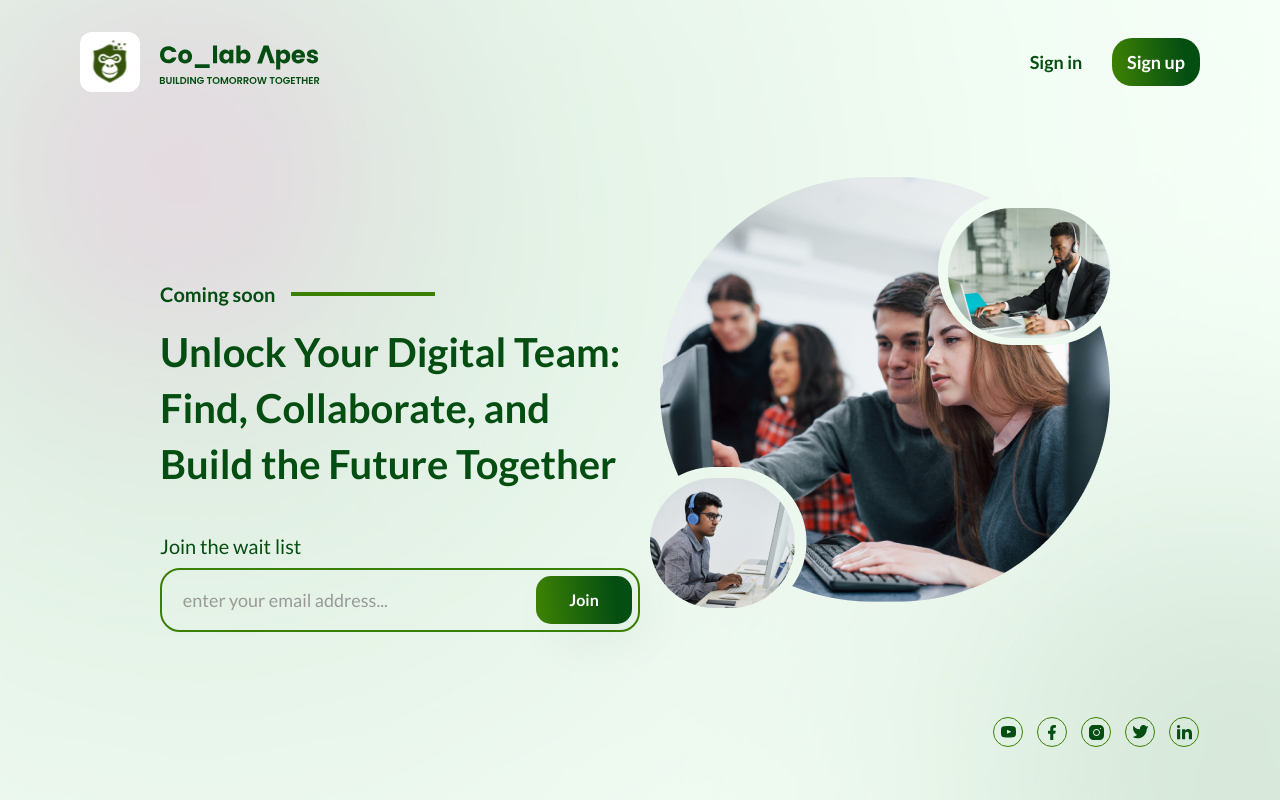
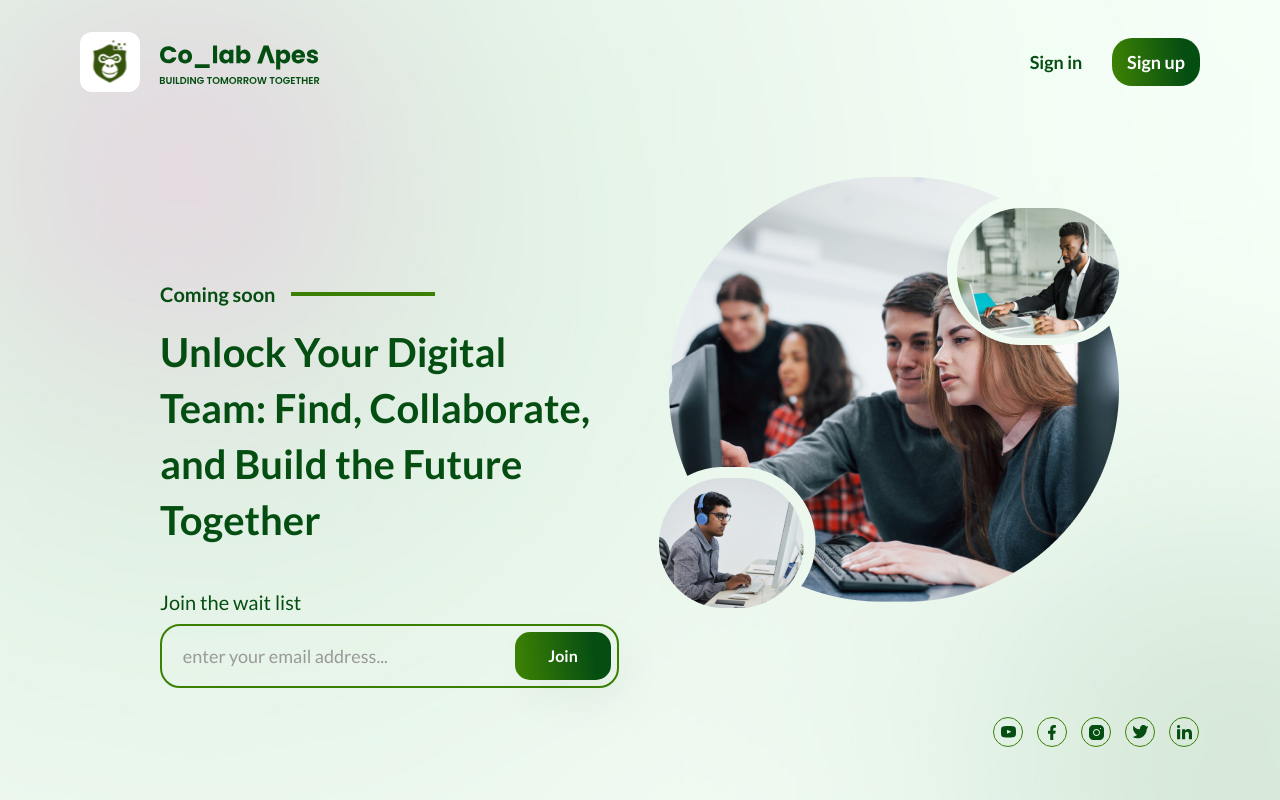
Before and after one commit to Colab-Apes/landingpage, a React (Create React App) app: page / in a window 1280 px wide. Built offline with nearby package versions, Linux system fonts and the light colour scheme.

Commit message:
now equal

```diff
--- a/src/Components/Hero.jsx
+++ b/src/Components/Hero.jsx
@@ -38,7 +38,7 @@ const Hero = () => {
   }, [success]);
 
   return (
-    <div className="grid lg:grid-cols-2 lg:px-10 mt-14 lg:mt-0 xl:px-20 md:h-[75vh] w-full justify-center lg:gap-x-10 xl:gap-x-0 items-center justify-items-center  ">
+    <div className="grid lg:flex lg:px-10 mt-14 lg:mt-0 xl:px-20 md:h-[75vh] w-full justify-center lg:gap-x-10 xl:gap-x-10 items-center justify-items-center  ">
       <div className="flex flex-col lg:h-[30vh] justify-around ">
         <div className="flex items-center gap-x-4 mt-2 ">
           <p className="text-main text-lg md:text-2xl xlg:text-lg xl:text-xl font-bold">
```
